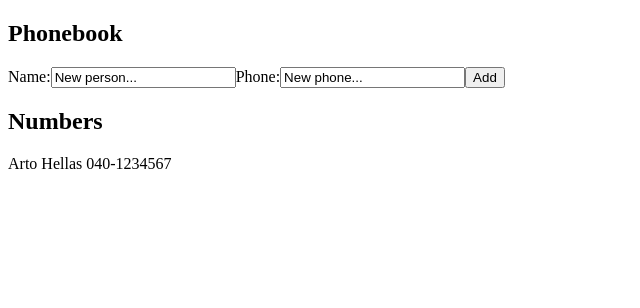
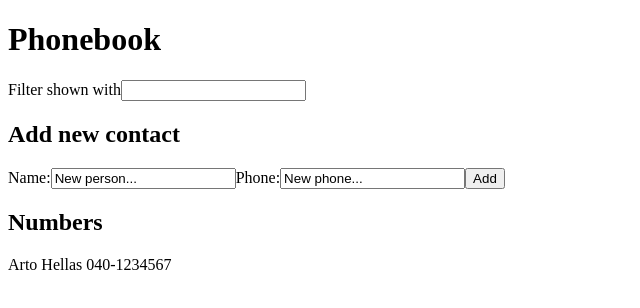
Before and after one commit to GianK128/Fullstackopen-2022-ejercicios, a React (Create React App) app in the folder part2/phonebook/: page / in a window 1280 px wide. Shown: the top 308 px of the page, without its empty margins (0-640 px from the left). Built offline with nearby package versions, Linux system fonts and the light colour scheme.

Commit message:
Add solution for exercise 2.9

```diff
--- a/part2/phonebook/src/components/App.js
+++ b/part2/phonebook/src/components/App.js
@@ -6,6 +6,7 @@ const App = () => {
   ])
   const [newName, setNewName] = useState('New person...')
   const [newPhone, setNewPhone] = useState('New phone...')
+  const [filter, setFilter] = useState('')
 
   const handleNameSubmit = () => (event) => {
     event.preventDefault()
@@ -31,9 +32,16 @@ const App = () => {
     setNewPhone('')
   }
 
+  const personsToShow = filter === ''
+    ? persons
+    : persons.filter(person => person.name.toLowerCase().includes(filter.toLowerCase()))
+
   return (
     <div>
-      <h2>Phonebook</h2>
+      <h1>Phonebook</h1>
+      <label>Filter shown with</label>
+      <input onChange={(e) => setFilter(e.target.value)}/>
+      <h2>Add new contact</h2>
       <form onSubmit={handleNameSubmit()}>
         <label>Name:</label>
         <input
@@ -48,9 +56,12 @@ const App = () => {
         <button type="submit">Add</button>
       </form>
       <h2>Numbers</h2>
-      {persons.map(person => (
-        <p key={person.name}>{person.name} {person.phone}</p>
-      ))}
+      {personsToShow.length > 0
+        ? personsToShow.map(person => (
+          <p key={person.name}>{person.name} {person.phone}</p>
+        ))
+        : <p>No matches found.</p>
+      }
     </div>
   )
 }
```
